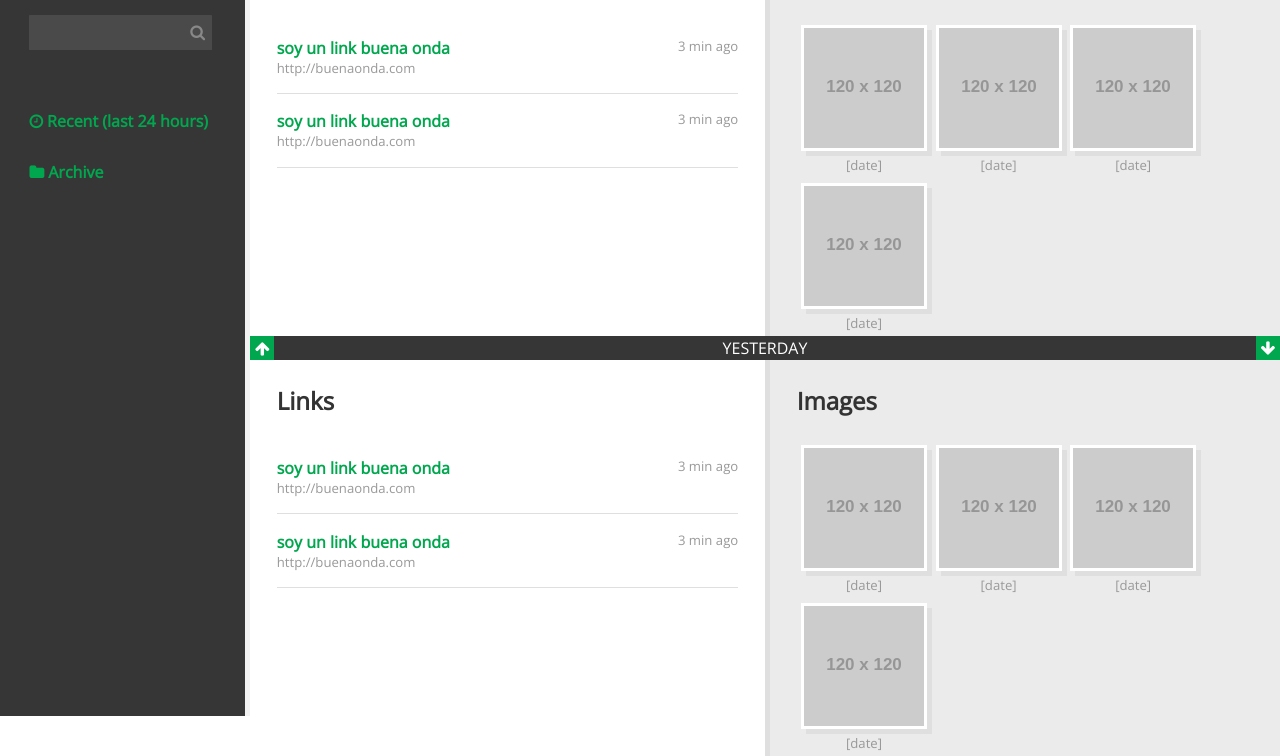
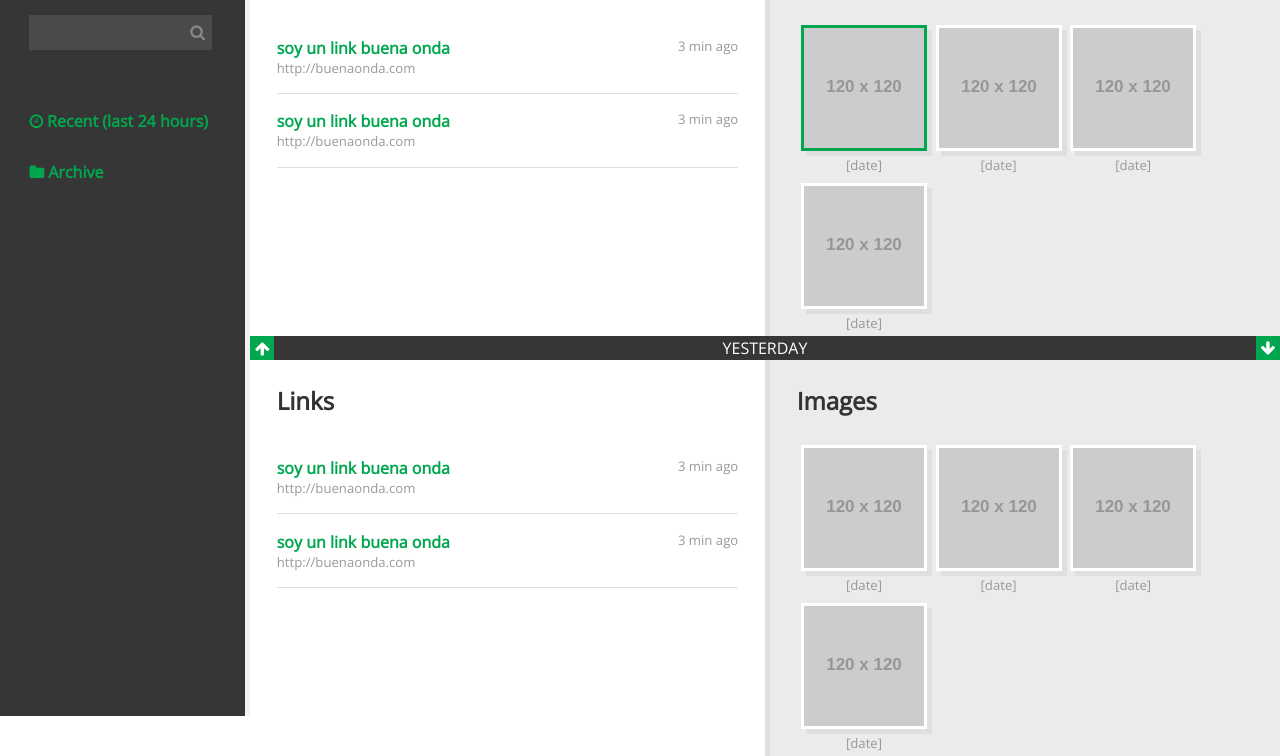
Before and after one commit to whitethief/favoritous, a website: page bookMarking.html in a window 1280 px wide. In both pictures the pointer is over the picture 864 px from the left and 172 px from the top of the page. Shown: the part 84-840 px from the top of the page. Drawn offline with nearby package versions, Linux system fonts and the light colour scheme; placeholder pictures from the web are drawn by us.

Commit message:
las imagenes tienen hover bien padre

```diff
--- a/styles/bmStyles.css
+++ b/styles/bmStyles.css
@@ -33,6 +33,8 @@ a:active .tab {
   background-color: #00a74e;
   color: #fff;
 }
+
+
 h3{
   font-size: 1.5em;
   color: #333;
@@ -181,3 +183,6 @@ h3{
   border: 3px solid #fff;
   box-shadow:  5px 5px #dfdfdf;
 }
+.thumbnail img:hover{
+  border: 3px solid #00a74e;
+}
```
